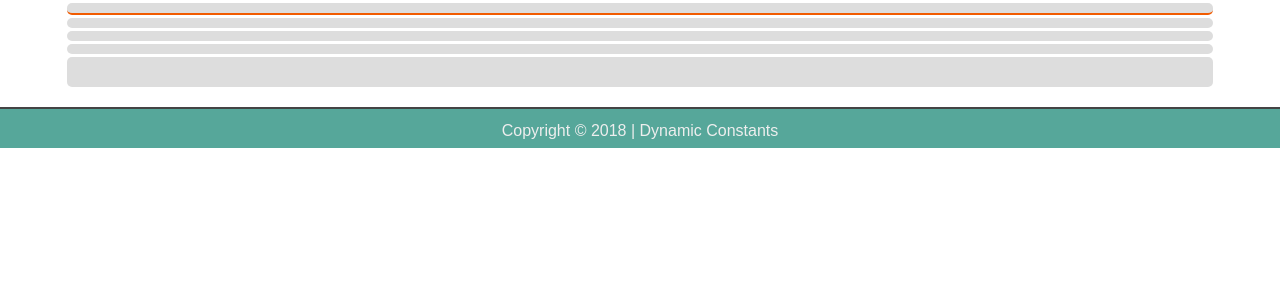
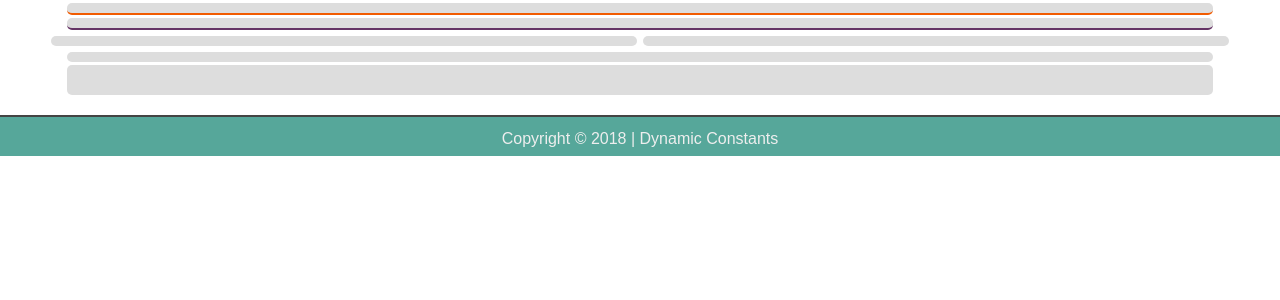
Before and after one commit to nandini8/credible, a Django app: page /newsview.html/ in a window 1280 px wide. Shown: the part 70-370 px from the top of the page. Run offline with Django 3.2, Linux system fonts and the light colour scheme.

Commit message:
hi ha ha ha

```diff
--- a/static/javascript/newsLoader.js
+++ b/static/javascript/newsLoader.js
@@ -5,8 +5,11 @@ xmlhttp.onreadystatechange = function() {
         var Obj = JSON.parse(this.responseText);
 
         document.getElementById("title").innerHTML = Obj[0].title;
+        document.getElementById("article_link").innerHTML = Obj[0].article_link;
+        document.getElementById("data").innerHTML = Obj[0].data;
+        document.getElementById("publisher").innerHTML = Obj[0].publisher;
+        document.getElementById("credibility_score").innerHTML = Obj[0].credibility_score;
         document.getElementById("content").innerHTML = Obj[0].content;
-        document.getElementById("credibility").innerHTML = Obj[0].credibility_score;
         }
     };
 
--- a/templates/newsview.html
+++ b/templates/newsview.html
@@ -36,14 +36,19 @@
         </header>
 
         <main class="container">
-            <div id="title" class="row">
+            <div id="title" class="row col-lg">
 
             </div>
-            <div id="date" class="row">
+            <div id="article_link" class="row">
 
             </div>
-            <div id="publisher" class="row">
+            <div class="row">
+                <div id="date" class="col-md start-md">
 
+                </div>
+                <div id="publisher" class="col-md end-md">
+
+                </div>
             </div>
             <div id="credibility_score" class="row">
 
```
